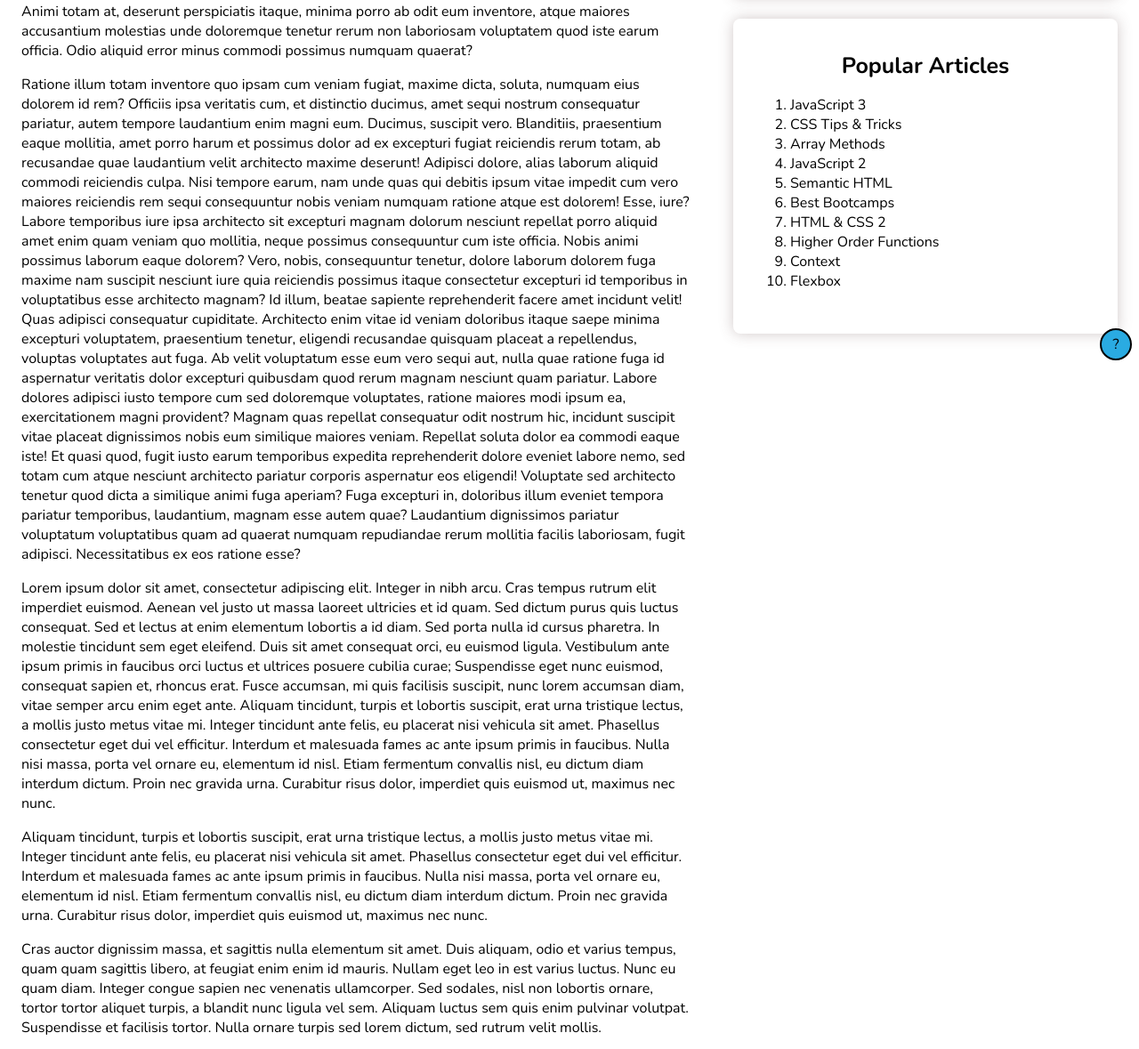
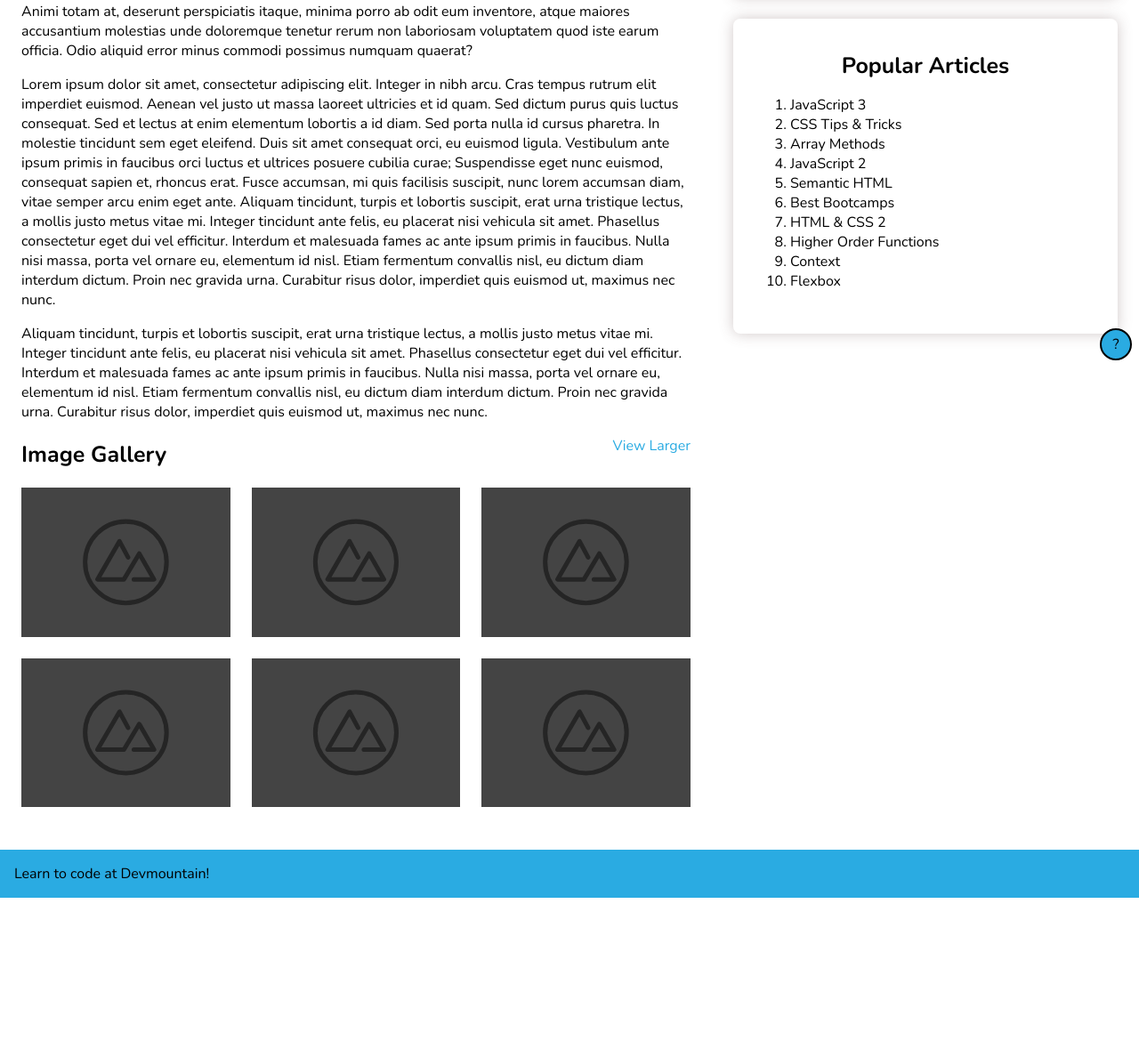
Before and after one commit to JesDevBootcamp/wb-assess-2, a website: page html-css/index.html in a window 1280 px wide. Shown: the part 387-1566 px from the top of the page at 89% size. After the commit the page ends 1396 px from the top, so only its background shows below. Drawn offline with nearby package versions, Linux system fonts and the light colour scheme.

Commit message:
Removed excess paragraphs.

```diff
--- a/html-css/index.html
+++ b/html-css/index.html
@@ -43,37 +43,6 @@
 						Odio aliquid error minus commodi possimus numquam quaerat?
 					</p>
 					<p>
-						Ratione illum totam inventore quo ipsam cum veniam fugiat, maxime dicta, soluta, numquam
-						eius dolorem id rem? Officiis ipsa veritatis cum, et distinctio ducimus, amet
-						sequi nostrum consequatur pariatur, autem tempore laudantium enim magni eum.
-						Ducimus, suscipit vero. Blanditiis, praesentium eaque mollitia, amet porro harum
-						et possimus dolor ad ex excepturi fugiat reiciendis rerum totam, ab recusandae quae
-						laudantium velit architecto maxime deserunt! Adipisci dolore, alias laborum aliquid
-						commodi reiciendis culpa. Nisi tempore earum, nam unde quas qui debitis ipsum vitae
-						impedit cum vero maiores reiciendis rem sequi consequuntur nobis veniam numquam
-						ratione atque est dolorem! Esse, iure? Labore temporibus iure ipsa architecto sit
-						excepturi magnam dolorum nesciunt repellat porro aliquid amet enim quam veniam quo
-						mollitia, neque possimus consequuntur cum iste officia. Nobis animi possimus
-						laborum eaque dolorem? Vero, nobis, consequuntur tenetur, dolore laborum dolorem
-						fuga maxime nam suscipit nesciunt iure quia reiciendis possimus itaque consectetur
-						excepturi id temporibus in voluptatibus esse architecto magnam? Id illum, beatae
-						sapiente reprehenderit facere amet incidunt velit! Quas adipisci consequatur cupiditate.
-						Architecto enim vitae id veniam doloribus itaque saepe minima excepturi voluptatem,
-						praesentium tenetur, eligendi recusandae quisquam placeat a repellendus, voluptas
-						voluptates aut fuga. Ab velit voluptatum esse eum vero sequi aut, nulla quae ratione
-						fuga id aspernatur veritatis dolor excepturi quibusdam quod rerum magnam nesciunt quam pariatur.
-						Labore dolores adipisci iusto tempore cum sed doloremque voluptates, ratione maiores modi
-						ipsum ea, exercitationem magni provident? Magnam quas repellat consequatur odit nostrum
-						hic, incidunt suscipit vitae placeat dignissimos nobis eum similique maiores veniam.
-						Repellat soluta dolor ea commodi eaque iste! Et quasi quod, fugit iusto earum temporibus
-						expedita reprehenderit dolore eveniet labore nemo, sed totam cum atque nesciunt architecto
-						pariatur corporis aspernatur eos eligendi! Voluptate sed architecto tenetur quod dicta a
-						similique animi fuga aperiam? Fuga excepturi in, doloribus illum eveniet tempora pariatur
-						temporibus, laudantium, magnam esse autem quae? Laudantium dignissimos pariatur voluptatum
-						voluptatibus quam ad quaerat numquam repudiandae rerum mollitia facilis laboriosam,
-						fugit adipisci. Necessitatibus ex eos ratione esse?
-					</p>
-					<p>
 						Lorem ipsum dolor sit amet, consectetur adipiscing elit.
 						Integer in nibh arcu. Cras tempus rutrum elit imperdiet euismod.
 						Aenean vel justo ut massa laoreet ultricies et id quam.
@@ -100,15 +69,6 @@
 						Nulla nisi massa, porta vel ornare eu, elementum id nisl.
 						Etiam fermentum convallis nisl, eu dictum diam interdum dictum.
 						Proin nec gravida urna. Curabitur risus dolor, imperdiet quis euismod ut, maximus nec nunc.
-					</p>
-					<p>
-						Cras auctor dignissim massa, et sagittis nulla elementum sit amet.
-						Duis aliquam, odio et varius tempus, quam quam sagittis libero, at feugiat enim enim id mauris.
-						Nullam eget leo in est varius luctus. Nunc eu quam diam.
-						Integer congue sapien nec venenatis ullamcorper.
-						Sed sodales, nisl non lobortis ornare, tortor tortor aliquet turpis, a blandit nunc ligula vel sem.
-						Aliquam luctus sem quis enim pulvinar volutpat. Suspendisse et facilisis tortor.
-						Nulla ornare turpis sed lorem dictum, sed rutrum velit mollis.
 					</p>
 				</section>
 				<section class="gallery">
```
